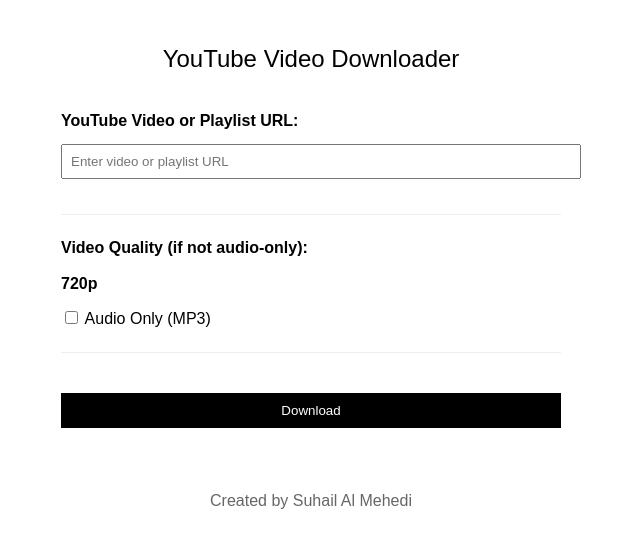
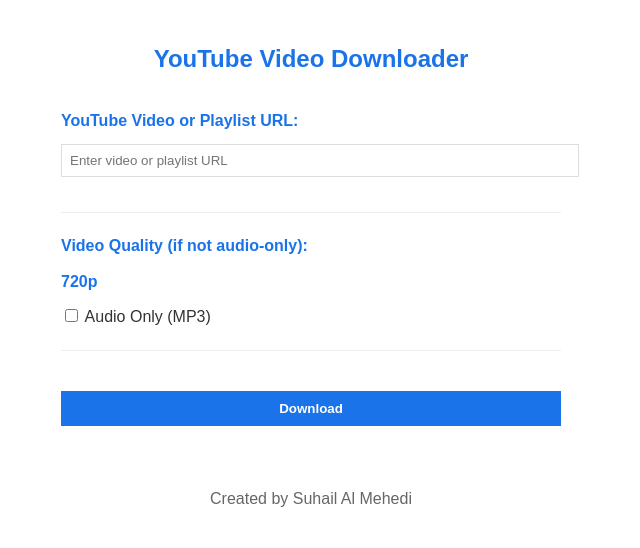
Before and after one commit to Nabil3962/yt-downloader-online, a Flask app: page / in a window 1280 px wide. Shown: the top 548 px of the page, without its empty margins (329-969 px from the left). Run offline with Flask 3, Linux system fonts and the light colour scheme.

Commit message:
Update index.html

```diff
--- a/templates/index.html
+++ b/templates/index.html
@@ -10,12 +10,14 @@
             margin: 40px auto;
             padding: 0 20px;
             line-height: 1.6;
+            color: #333;
         }
         h1 {
             text-align: center;
-            font-weight: normal;
+            font-weight: bold;
             font-size: 24px;
             margin-bottom: 30px;
+            color: #1a73e8; /* Google blue */
         }
         .section {
             margin-bottom: 20px;
@@ -23,24 +25,28 @@
         .section-title {
             font-weight: bold;
             margin-bottom: 10px;
+            color: #1a73e8; /* Blue titles */
         }
         input[type="text"] {
             width: 100%;
             padding: 8px;
             margin-bottom: 15px;
+            border: 1px solid #ddd;
         }
         .quality-option {
             font-weight: bold;
             margin: 10px 0;
+            color: #1a73e8; /* Blue quality text */
         }
         button {
-            background: black;
+            background: #1a73e8; /* Blue button */
             color: white;
             border: none;
             padding: 10px 20px;
             width: 100%;
             margin: 20px 0;
             cursor: pointer;
+            font-weight: bold;
         }
         .footer {
             text-align: center;
```
